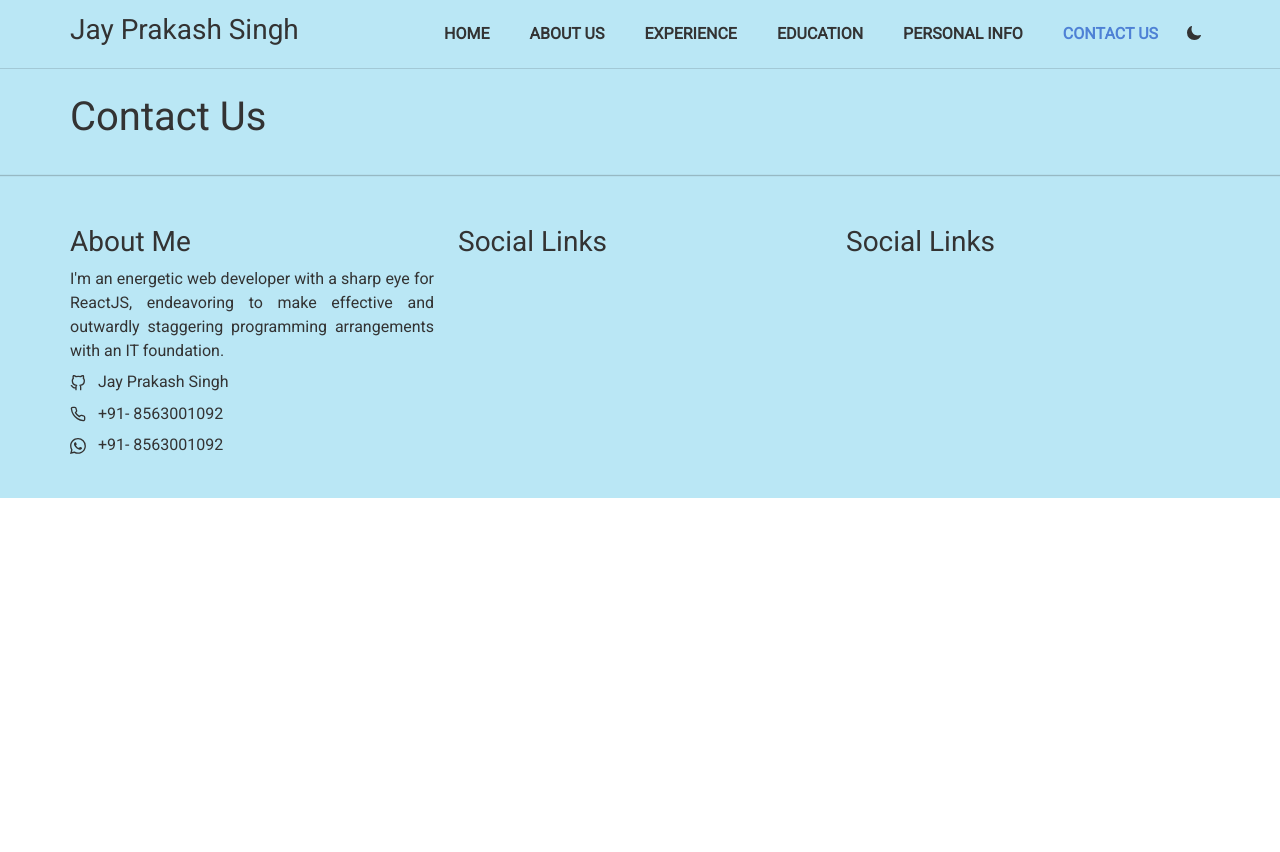
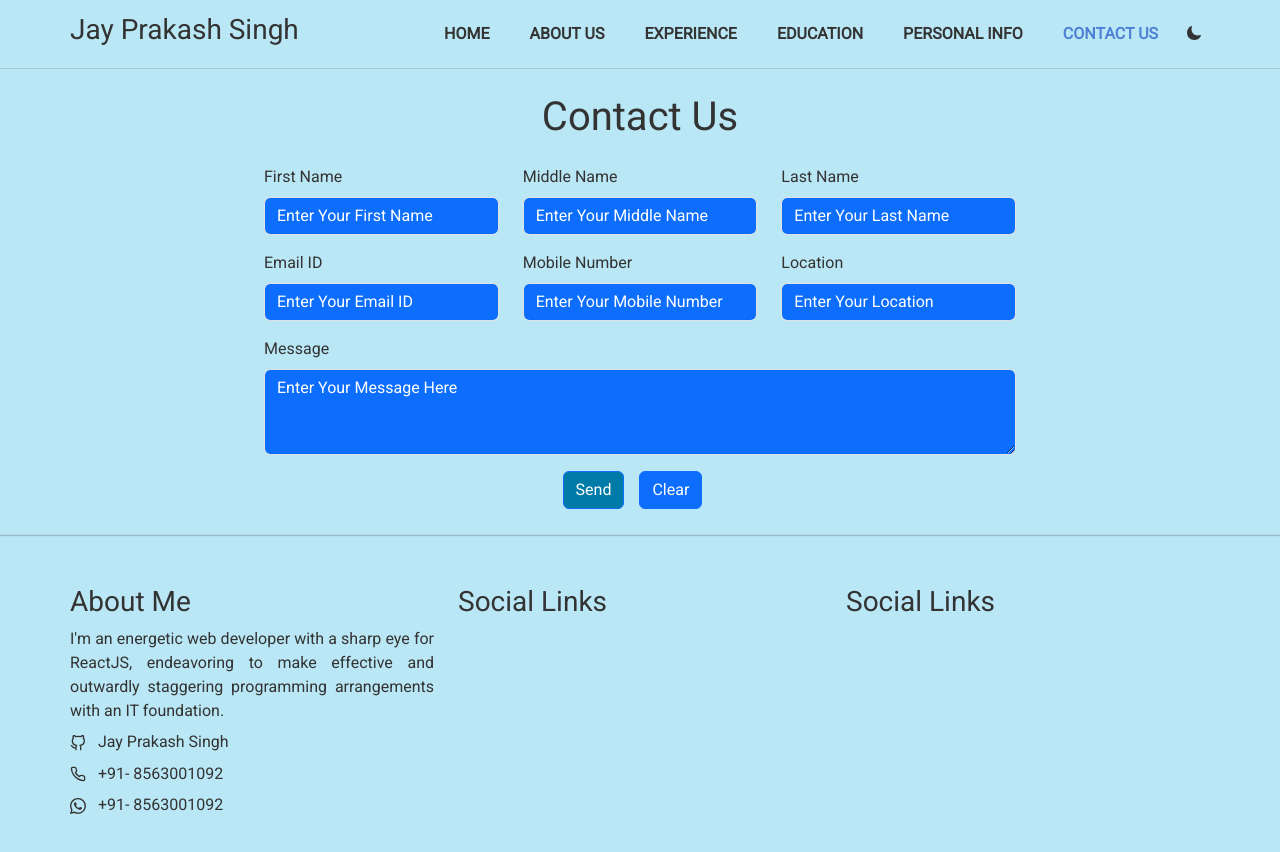
Before and after one commit to jayprakashcs12/portfolio.jps, a React (Create React App) app: page /contact-us in a window 1280 px wide. Shown: the top 852 px of the page. Before the commit the page ends 800 px from the top, so only its background shows below. Built offline with nearby package versions, Linux system fonts and the light colour scheme.

Commit message:
Contact Form Update

```diff
--- a/src/components/pages/Contact.jsx
+++ b/src/components/pages/Contact.jsx
@@ -1,17 +1,132 @@
-import React, { useEffect } from 'react'
-import { Container } from 'react-bootstrap';
+import React, { useEffect, useState } from "react";
+import { Button, Col, Container, Form, Row } from 'react-bootstrap';
+import toast from "react-hot-toast";
+import emailjs from 'emailjs-com';
 
 const Contact = ({ theme }) => {
 
     useEffect(() => {
         document.title = "Contact Us | Jay Prakash Singh";
-    }, [])
+    }, []);
+
+    let [careerData, setCareerData] = useState({
+        fname: "", mname: "", lname: "", email: "", mobile: "", address: "", message: ""
+    }),
+
+    { fname, mname, lname, email, mobile, address, message } = careerData,
+
+    careersData = (e) => {
+        let { name, value } = e.target;
+        setCareerData({ ...careerData, [name]: value });
+    },
+
+    handleKeyPress = (e) => {
+        if (/[0-9\b\t\r]/.test(e.key) || e.key === "ArrowLeft" || e.key === "ArrowRight" || e.key === "Delete" || e.key === "Backspace") {
+        } else { e.preventDefault(); }
+    },
+
+    handleSubmit = (e) => {
+        e.preventDefault();
+        if (!fname || !email || !mobile || !message) {
+            alert("Please fill the Required Field...!");
+        } else {
+            emailjs.send('service_q5sj8qq', 'template_122wjce', {
+                to_email: 'jayprakash199221@gmail.com', from_name: fname + mname + lname,
+                from_email: email, from_mobile: mobile, from_message: message
+            }, 'bhsKrqerDTX-guM48')
+            .then((resp) => {
+                toast.success("Form Submitted Successfully...!");
+                setCareerData({
+                    fname: "", mname: "", lname: "", email: "", mobile: "", address: "", message: ""
+                });
+            }, (error) => {
+                console.error('Failed to send email.... ', error);
+                toast.error("Failed to submit form. Please try again later...!");
+            });
+        }
+    },
+
+
+    handleClear = (e) => {
+        setCareerData({
+            fname: "", mname: "", lname: "", email: "", mobile: "", address: "", message: ""
+        });
+        alert("Input Fields Cleared Successfully...!");
+    },
+
+    ContactButtons = [{text:'Send',variant:'primary',type:'submit',className:'pro-btn btn-md pro-submit',onClick:handleSubmit},
+    {text:'Clear',variant:'primary',type:'reset',className:'pro-btn btn-md pro-reset',onClick:handleClear}];
 
     return (
 
         <div className={`pro-container ${theme}`}>
             <Container className='pro-conent'>
-                <h1>Contact Us</h1>
+                <h1 style={{ textAlign: "center", marginBottom:"0" }}>Contact Us</h1>
+                <Row>
+                    <Col lg={2}></Col>
+                    <Col>
+                        <Form className="mt-4">
+                            <Row>
+                                <Col lg={4} md={4} sm={12}>
+                                    <Form.Group className="mb-3" controlId="exampleForm.ControlInput1">
+                                        <Form.Label>First Name</Form.Label>
+                                        <Form.Control type="text" className={`pro-input ${theme}`} placeholder="Enter Your First Name"
+                                            name="fname" value={fname} onChange={careersData} />
+                                    </Form.Group>
+                                </Col>
+                                <Col lg={4} md={4} sm={12}>
+                                    <Form.Group className="mb-3" controlId="exampleForm.ControlInput2">
+                                        <Form.Label>Middle Name</Form.Label>
+                                        <Form.Control type="text" className={`pro-input ${theme}`} placeholder="Enter Your Middle Name"
+                                            name="mname" value={mname} onChange={careersData} />
+                                    </Form.Group>
+                                </Col>
+                                <Col lg={4} md={4} sm={12}>
+                                    <Form.Group className="mb-3" controlId="exampleForm.ControlInput3">
+                                        <Form.Label>Last Name</Form.Label>
+                                        <Form.Control type="text" className={`pro-input ${theme}`} placeholder="Enter Your Last Name"
+                                            name="lname" value={lname} onChange={careersData} />
+                                    </Form.Group>
+                                </Col>
+                            </Row>
+                            <Row>
+                                <Col lg={4} md={4} sm={12}>
+                                    <Form.Group className="mb-3" controlId="exampleForm.ControlInput4">
+                                        <Form.Label>Email ID</Form.Label>
+                                        <Form.Control type="text" className={`pro-input ${theme}`} placeholder="Enter Your Email ID"
+                                            name="email" value={email} onChange={careersData} />
+                                    </Form.Group>
+                                </Col>
+                                <Col lg={4} md={4} sm={12}>
+                                    <Form.Group className="mb-3" controlId="exampleForm.ControlInput5">
+                                        <Form.Label>Mobile Number</Form.Label>
+                                        <Form.Control type="tel" className={`pro-input ${theme}`} placeholder="Enter Your Mobile Number"
+                                           onKeyDown={handleKeyPress} name="mobile" value={mobile} onChange={careersData} />
+                                    </Form.Group>
+                                </Col>
+                                <Col lg={4} md={4} sm={12}>
+                                    <Form.Group className="mb-3" controlId="exampleForm.ControlInput6">
+                                        <Form.Label>Location</Form.Label>
+                                        <Form.Control type="text" className={`pro-input ${theme}`} placeholder="Enter Your Location"
+                                            name="address" value={address} onChange={careersData} />
+                                    </Form.Group>
+                                </Col>
+                            </Row>
+                            <Form.Group className="mb-3" controlId="exampleForm.ControlTextarea1">
+                                <Form.Label>Message</Form.Label>
+                                <Form.Control as="textarea" rows={3} className={`pro-input ${theme}`} placeholder="Enter Your Message Here"
+                                    name="message" value={message} onChange={careersData} />
+                            </Form.Group>
+                            <div className="btn-row">
+                                {ContactButtons.map((button, i) =>
+                                    <Button key={i} variant={button.variant} type={button.type}
+                                        className={button.className} onClick={button.onClick}>{button.text}</Button>
+                                )}
+                            </div>
+                        </Form>
+                    </Col>
+                    <Col lg={2}></Col>
+                </Row>
             </Container>
         </div>
     )
--- a/src/css/home.css
+++ b/src/css/home.css
@@ -7,3 +7,29 @@
 .about-text {
     text-align: justify;
 }
+
+.btn-row {
+    display: flex;
+    justify-content: center;
+}
+
+.pro-btn {
+    margin-right: 2%;
+}
+
+.pro-input.light, .pro-input.light:active {
+    background-color: #0d6efd !important;
+    color: var(--button-text-color1);
+}
+
+.pro-input::placeholder {
+    color: var(--button-text-color1);
+}
+
+.pro-input:focus {
+    box-shadow: none;
+}
+
+.pro-submit, .pro-submit:hover {
+    background-color: #007ba7;
+}
--- a/src/index.css
+++ b/src/index.css
@@ -13,9 +13,11 @@
 .light {
   --button-bg-color: #bae7f5;
   --button-text-color: #333;
+  --button-text-color1: #fff;
 }
 
 .dark {
   --button-bg-color: #333;
   --button-text-color: #fff;
+  --button-text-color1: #333;
 }
```
